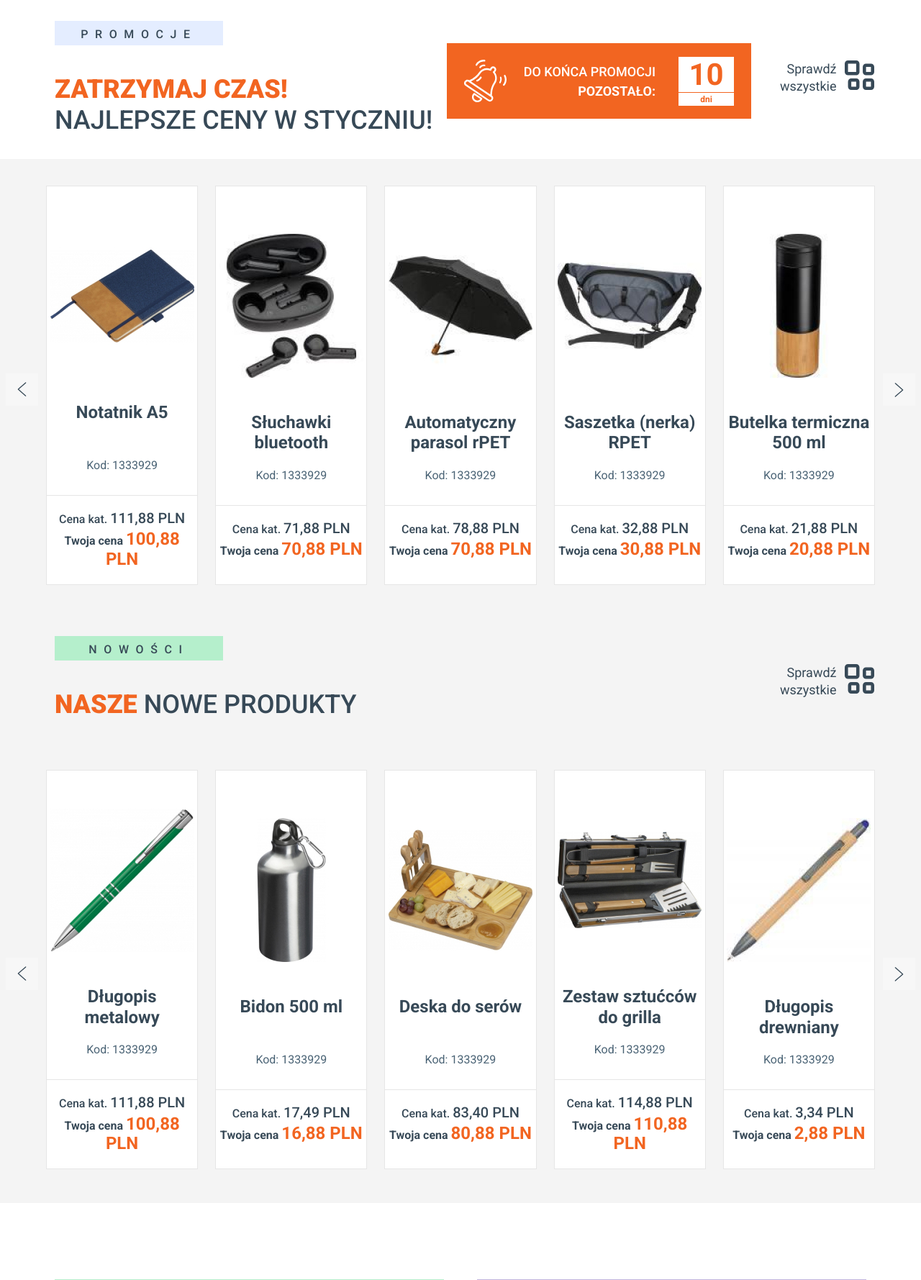
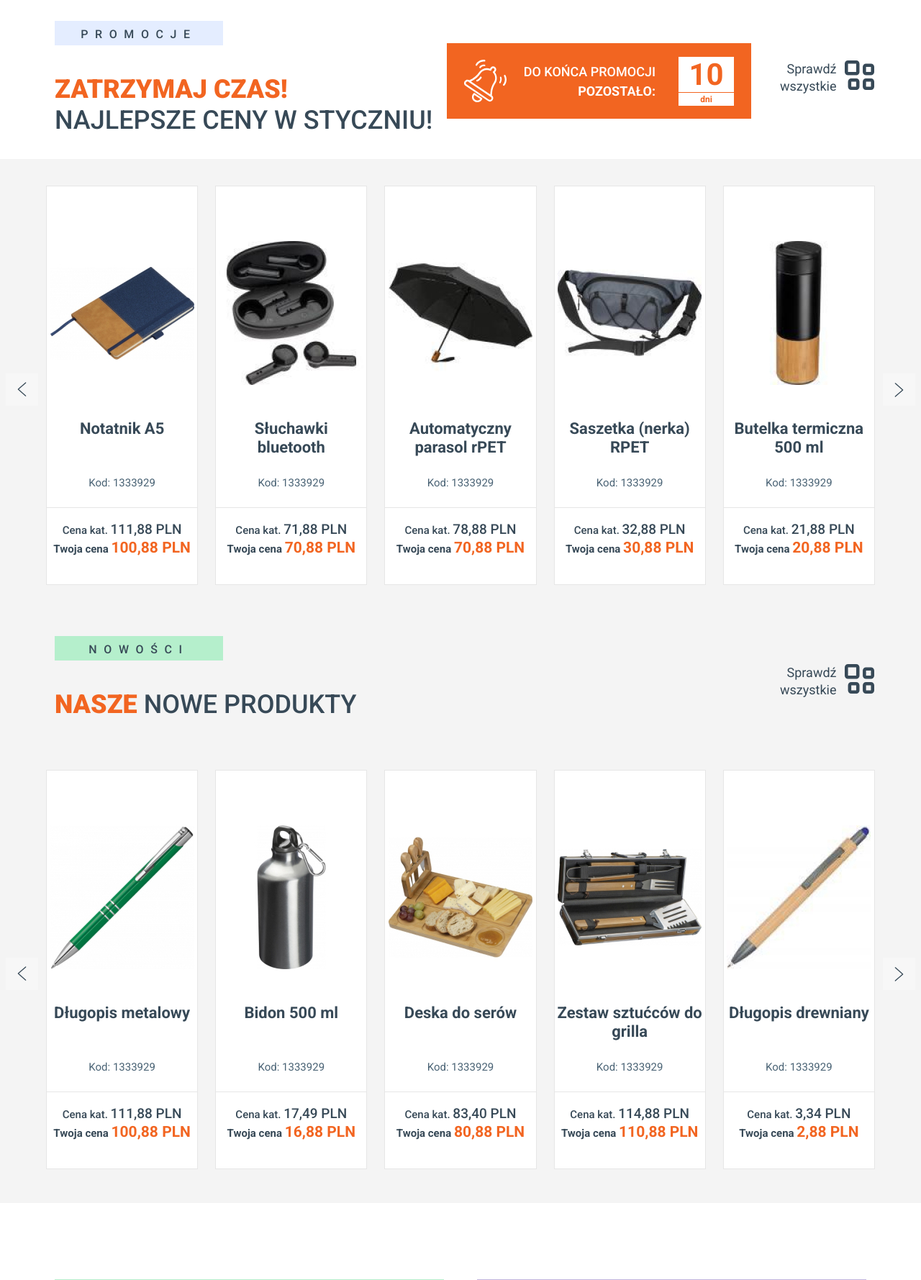
Before and after one commit to goldipl/Macma, a PHP site: page / in a window 1280 px wide. Shown: the part 999-2778 px from the top of the page at 72% size. Run offline with PHP 8.4, Linux system fonts and the light colour scheme.

Commit message:
set smaller font-sizes under 1380px

```diff
--- a/scss/main.css
+++ b/scss/main.css
@@ -1265,6 +1265,33 @@ footer .footer__container__bottom .contip img {
   color: #F26521;
 }
 
+@media (max-width: 1380px) {
+  .swiper_products_block_box__top .products-title p {
+    font-size: 22px;
+  }
+  .swiper_products_block_box__top .products-code {
+    margin: 0 0 24px 0;
+  }
+  .swiper_products_block_box__top .products-code p {
+    font-size: 15px;
+    line-height: 140%;
+  }
+  .swiper_products_block_box__bottom .catalog-price p {
+    font-size: 15px;
+    line-height: 140%;
+  }
+  .swiper_products_block_box__bottom .catalog-price p span {
+    font-size: 19px;
+  }
+  .swiper_products_block_box__bottom .your-price p {
+    font-size: 15px;
+    line-height: 140%;
+    margin: 0 0 24px 0;
+  }
+  .swiper_products_block_box__bottom .your-price p span {
+    font-size: 21px;
+  }
+}
 @media (max-width: 991px) {
   .swiper_products_block_box__top .products-image {
     margin: 40px auto 40px;
--- a/scss/main_page/_swiper_product_block.scss
+++ b/scss/main_page/_swiper_product_block.scss
@@ -90,6 +90,46 @@
     }
 }
 
+@media (max-width: 1380px) {
+    .swiper_products_block_box {
+        &__top {
+            .products-title {
+                p {
+                    font-size: 22px;
+                }
+            }
+            .products-code {
+                margin: 0 0 24px 0;
+                p {
+                    font-size: 15px;
+                    line-height: 140%;
+                }
+            }
+        }
+        &__bottom {
+            .catalog-price {
+                p {
+                    font-size: 15px;
+                    line-height: 140%;
+                    span {
+                        font-size: 19px;
+                    }
+                }
+            }
+            .your-price {
+                p {
+                    font-size: 15px;
+                    line-height: 140%;
+                    margin: 0 0 24px 0;
+                    span {
+                        font-size: 21px;
+                    }
+                }
+            }
+        }
+    }
+}
+
 @media (max-width: 991px) {
     .swiper_products_block_box {
         &__top {
```
Also changed, not shown: 1 other file.
